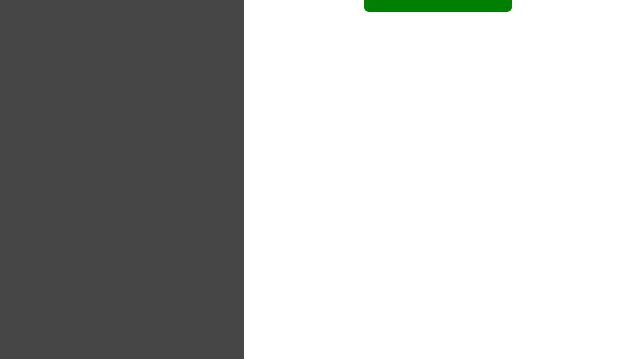
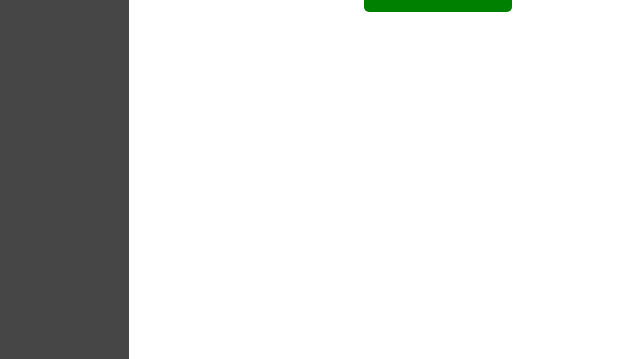
Before and after one commit to microbot101/earncryptoz101, a Flask app: page /banner in a window 1280 px wide. Shown: the part 441-800 px from the top of the page, without its empty margins (12-652 px from the left). Run offline with Flask 2, Linux system fonts and the light colour scheme; parts of the project's set-up code (start-up, migrations or seed data) failed here and were passed over; some libraries are stand-ins or nearby versions.

Commit message:
initial commit

```diff
--- a/website/static/main/main.css
+++ b/website/static/main/main.css
@@ -637,10 +637,4 @@
         overflow: hidden;
         width: 400px;
     }
-    .left-navbar{
-        position: fixed;
-        background-color: var(--br);
-        width: 20%;
-        height: 100%;
-    }
 }
```
